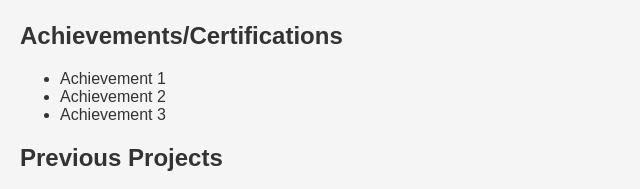
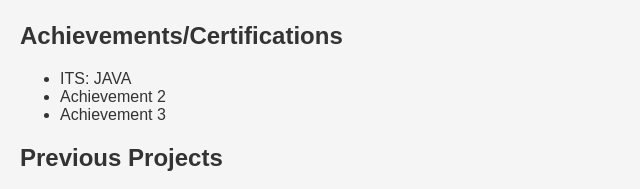
Before and after one commit to francisnoah92-max/portfolio, a plain HTML site: page index.html in a window 1280 px wide. Shown: the part 361-550 px from the top of the page, 0-640 px from the left. Drawn offline with Linux system fonts and the light colour scheme.

Commit message:
Update index.html

```diff
--- a/index.html
+++ b/index.html
@@ -16,7 +16,7 @@
       <section id="achievements">
          <h2>Achievements/Certifications</h2>
          <ul>
-            <li>Achievement 1</li>
+            <li>ITS: JAVA</li>
             <li>Achievement 2</li>
             <li>Achievement 3</li>
          </ul>
```
